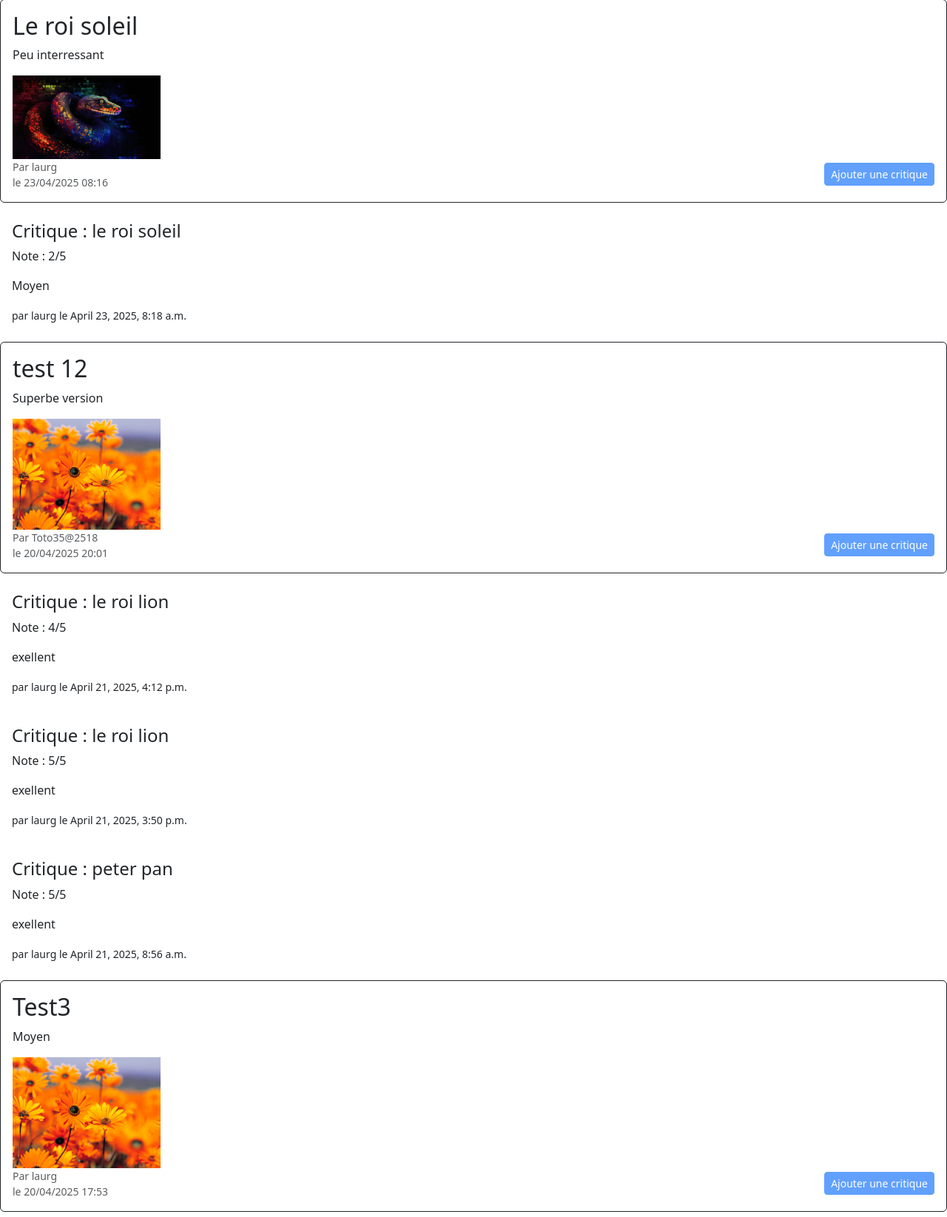
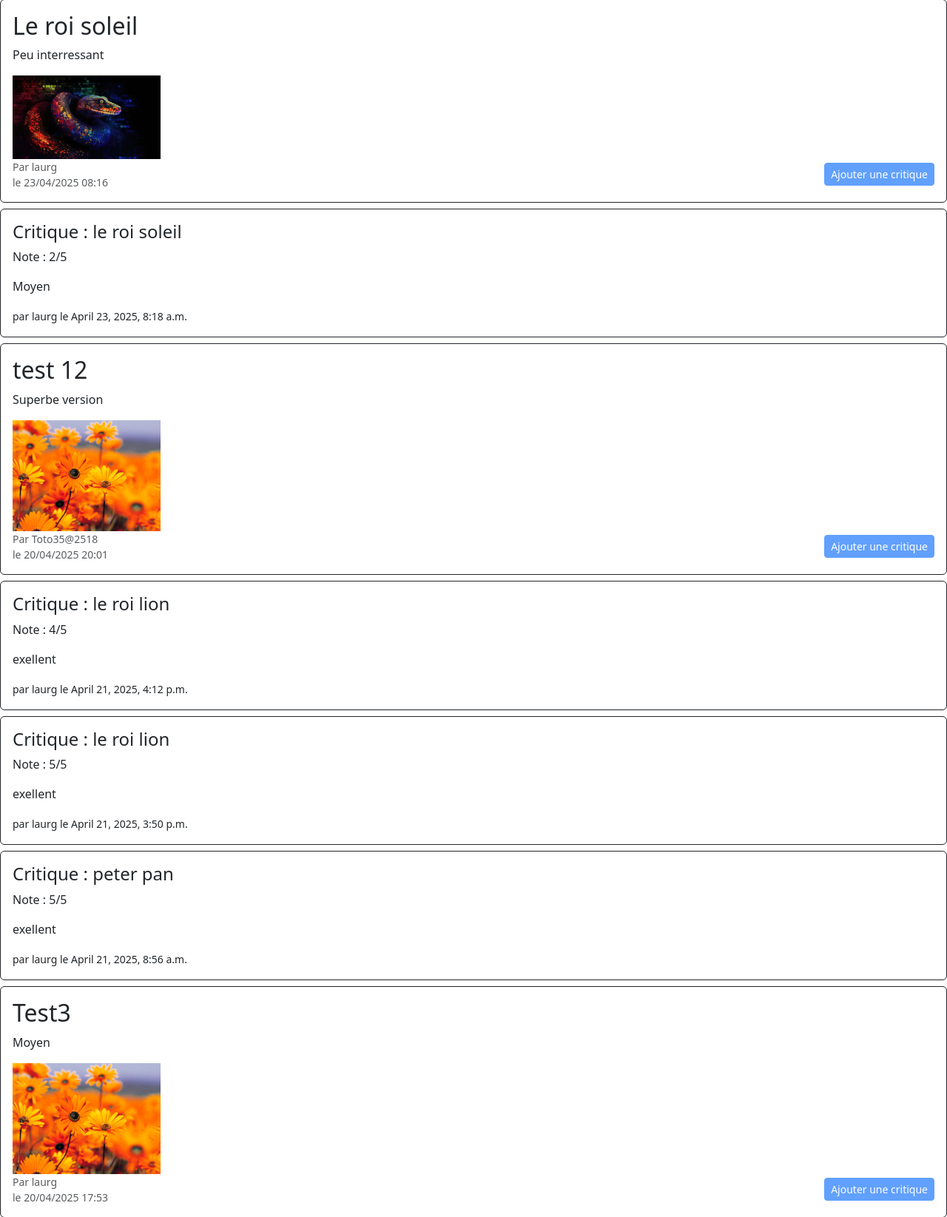
Before and after one commit to Laureopen/Projet9, a Django app: page /reviews/flux/ in a window 1280 px wide. Shown: the part 137-1782 px from the top of the page at 74% size. Run offline with Django 5.2, Linux system fonts and the light colour scheme; a user stored in the database is signed in; data comes from the database, SQL or seed files in the repository.

Commit message:
Mise à jour de Django

```diff
--- a/templates/reviews/single_review.html
+++ b/templates/reviews/single_review.html
@@ -1,4 +1,4 @@
-<div class="review border-dark rounded p-3 mb-2">
+<div class="review border border-dark rounded p-3 mb-2">
     <h4>Critique : {{ review.headline }}</h4>
     <p>Note : {{ review.rating }}/5</p>
     <p>{{ review.body }}</p>
```
